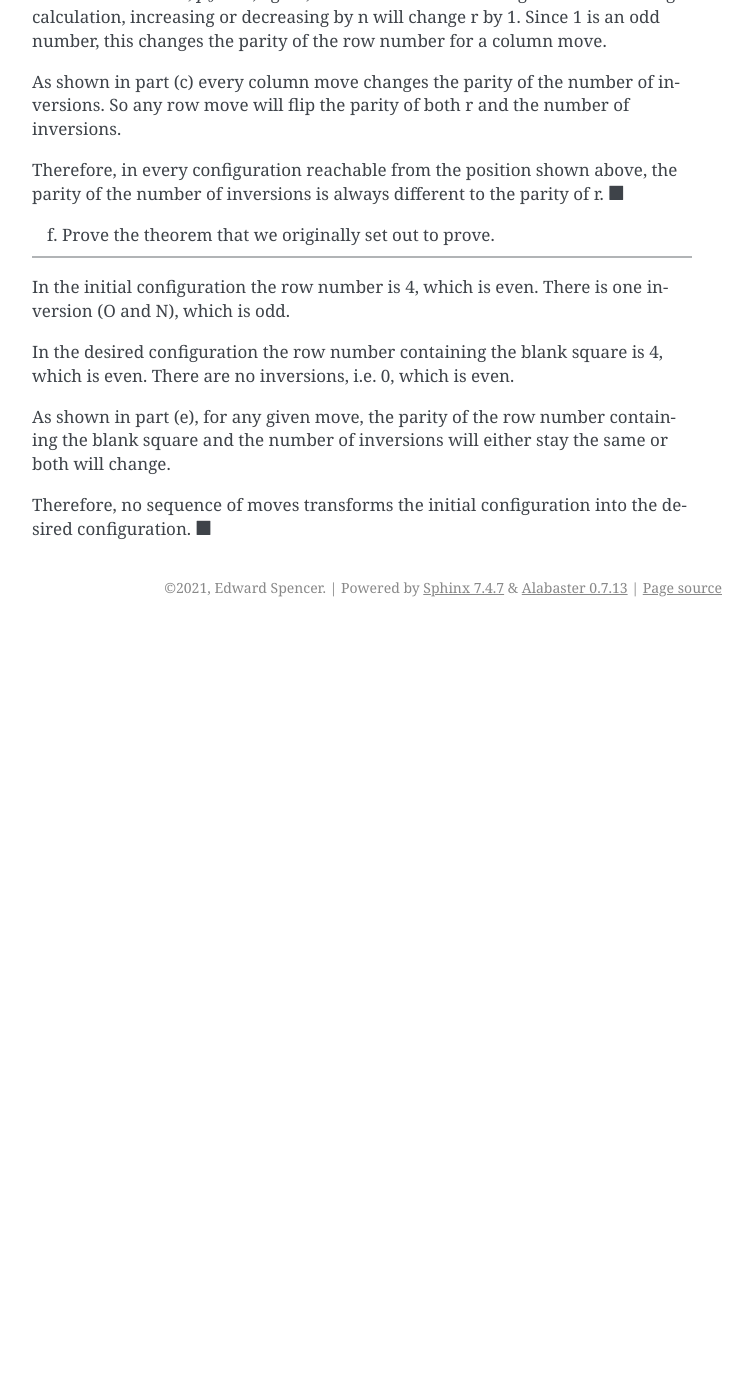
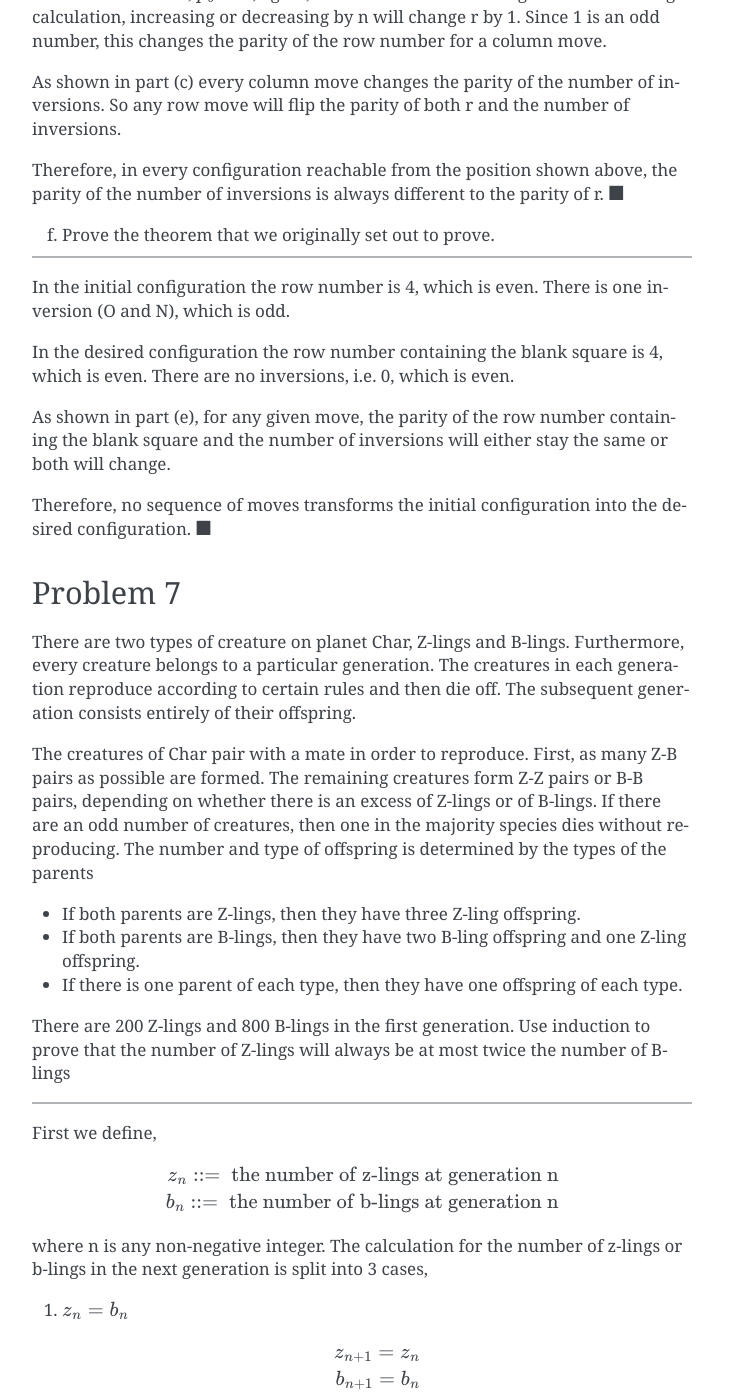
Before and after one commit to edi-spaghetti/mathematical-, a Sphinx documentation site: the page built from source/assignments/number_theory.rst, in a window 1280 px wide and 1400 px high, scrolled down 13738 px. Shown: the whole window, without its empty margins (388-1141 px from the left). Built offline with Sphinx 7.4.7, drawn with Linux system fonts in a browser that asks for light colours; before the commit the page ends 14365 px from its top, so only the background shows below that; some of the changed text lies outside the part shown.

Commit message:
Assigment 2 Problem 7

```diff
--- a/source/assignments/number_theory.rst
+++ b/source/assignments/number_theory.rst
@@ -918,3 +918,143 @@ As shown in part (e), for any given move, the parity of the row number containin
 
 Therefore, no sequence of moves transforms the initial configuration into the desired configuration.
 :math:`\blacksquare`
+
+Problem 7
+---------
+
+There are two types of creature on planet Char, Z-lings and B-lings.
+Furthermore, every creature belongs to a particular generation.
+The creatures in each generation reproduce according to certain rules and then die off.
+The subsequent generation consists entirely of their offspring.
+
+The creatures of Char pair with a mate in order to reproduce.
+First, as many Z-B pairs as possible are formed.
+The remaining creatures form Z-Z pairs or B-B pairs, depending on whether there is an excess of Z-lings or of B-lings.
+If there are an odd number of creatures, then one in the majority species dies without reproducing.
+The number and type of offspring is determined by the types of the parents
+
+- If both parents are Z-lings, then they have three Z-ling offspring.
+
+- If both parents are B-lings, then they have two B-ling offspring and one Z-ling offspring.
+
+- If there is one parent of each type, then they have one offspring of each type.
+
+There are 200 Z-lings and 800 B-lings in the first generation.
+Use induction to prove that the number of Z-lings will always be at most twice the number of B-lings
+
+.. raw:: html
+
+	<hr>
+
+First we define,
+
+.. math::
+
+	z_n ::= \text{ the number of z-lings at generation n}
+
+	b_n ::= \text{ the number of b-lings at generation n}
+
+where n is any non-negative integer.
+The calculation for the number of z-lings or b-lings in the next generation is split into 3 cases,
+
+1. :math:`z_n = b_n`
+
+   .. math::
+
+       z_{n+1} = z_n
+
+       b_{n+1} = b_n
+
+2. :math:`z_n > b_n`
+
+   .. math::
+
+       z_{n+1} = 3 \cdot \left\lfloor {z_n - b_n \over 2} \right\rfloor
+
+       b_n = b_n
+
+3. :math:`z_n < b_n`
+
+   .. math::
+
+       z_{n+1} = \left\lfloor {b_n - z_n \over 2} \right\rfloor
+
+       b_{n+1} = 2 \cdot \left\lfloor {b_n - z_n \over 2} \right\rfloor
+
+**Theorem**:
+
+.. math::
+
+	\forall n \in \Bbb N. z_0 = 200, b_0 = 800. z_n \le b_n
+
+That is, the number of Z-lings is less than or equal to the number of B-lings,
+for any non-negative integer generation n, with a starting population of 200 Z-lings and 800 B-lings.
+
+**Proof**. By strong induction, letting the induction hypothesis P(n) be defined as follows,
+
+.. math::
+
+	P(n) ::= z_0 \le b_0 \text{ and } z_1 \le b_1 \text{ and } \dots \text{ and } z_n \le b_n
+
+**Base Case**: P(0) is true because :math:`200 \le 800`.
+
+**Inductive Step**: Assuming P(n) is true, we must prove P(n + 1) is also true.
+
+There are two cases to consider.
+
+If :math:`z_{n} = b_{n}` then, per the constructor, :math:`z_{n+1} = z_{n}`,
+and :math:`b_{n+1} = b_{n+1}`, so :math:`z_{n+1} \le b_{n+1}` and the theory holds in this case.
+
+If :math:`z_n < b_n` then, per the constructor,
+
+.. math::
+
+	\begin{aligned}
+
+	z_{n+1} &= \left\lfloor {b_n - z_n \over 2} \right\rfloor \cr
+
+	b_{n+1} &= 2 \cdot \left\lfloor {b_n - z_n \over 2} \right\rfloor \cr
+
+	\end{aligned}
+
+So by inductive hypothesis,
+
+.. math::
+
+	 \left\lfloor {b_n - z_n \over 2} \right\rfloor \le 2 \cdot \left\lfloor {b_n - z_n \over 2} \right\rfloor
+
+Since :math:`z_n < b_n` then :math:`b_n - z_n` must be a non-negative integer.
+
+.. math::
+
+	\begin{aligned}
+
+	i &::= \text{ a non-negative integer} \cr
+
+	\left\lfloor {i \over 2} \right\rfloor &\le 2 \cdot \left\lfloor {i \over 2} \right\rfloor \cr
+
+	\end{aligned}
+
+Dividing a non-negative integer by 2 gives a non-negative real number.
+
+.. math::
+
+	\begin{aligned}
+
+	r &::= \text{ a non-negative real number} \cr
+
+	\left\lfloor r \right\rfloor &\le 2 \cdot \left\lfloor r \right\rfloor \cr
+
+	\end{aligned}
+
+Flooring a non-negative real number gives a non-negative integer.
+
+.. math::
+
+	i \le 2 \cdot i
+
+An integer multiplied by an integer > 1 (in this case, 2) will result in a larger integer.
+This proves P(n + 1), so by the principle of induction it follows that P(n) for any non-negative integer n.
+
+If :math:`z_n \le b_n` then :math:`z_n` must be less than :math:`2 b_n`, so the theory holds.
+:math:`\blacksquare`
```
